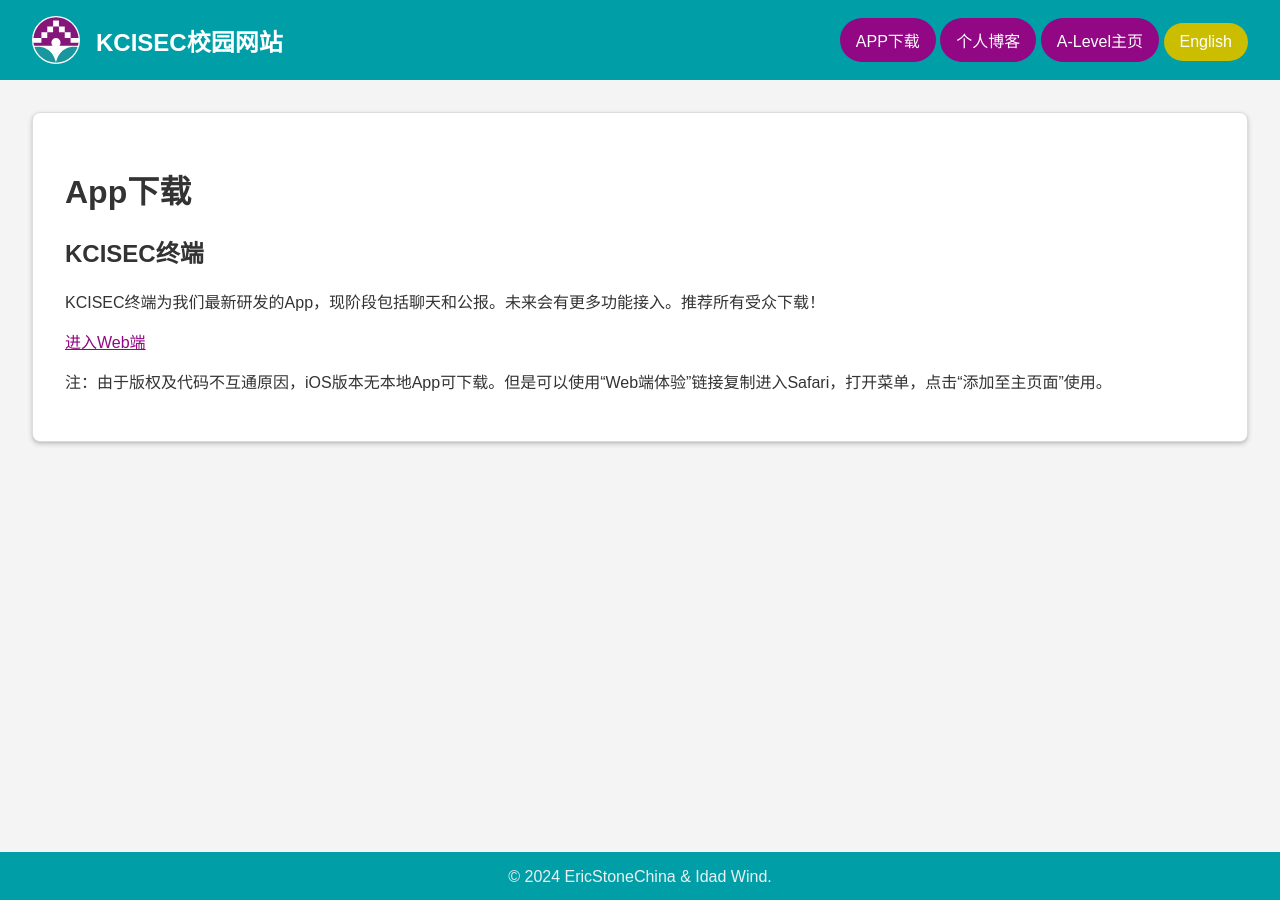
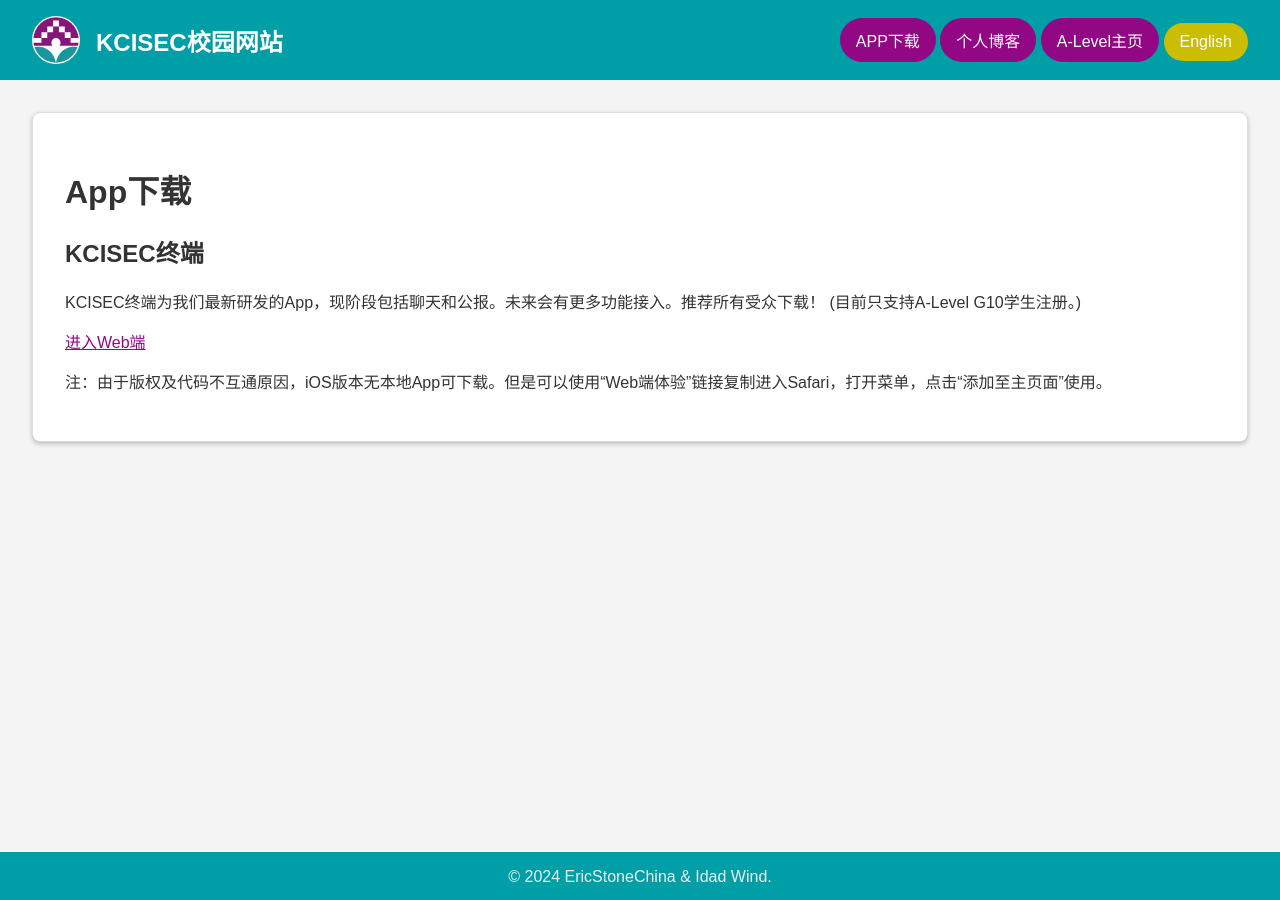
Before and after one commit to KCISEastCampus/Pages, a Jekyll site: the page built from app/index.md, in a window 1280 px wide. Built offline with Jekyll 4.4.1, drawn with Linux system fonts in a browser that asks for light colours; some web fonts are replaced.

```diff
--- a/app/index.md
+++ b/app/index.md
@@ -7,6 +7,7 @@ language: zh_CN
 
 ## KCISEC终端
 KCISEC终端为我们最新研发的App，现阶段包括聊天和公报。未来会有更多功能接入。推荐所有受众下载！
+(目前只支持A-Level G10学生注册。)
 
 [进入Web端](https://coco.codemao.cn/editor/player/254319992?channel=h5)
 
```
Also changed, not shown: en/app/index.md (added, +12 -0 lines).
